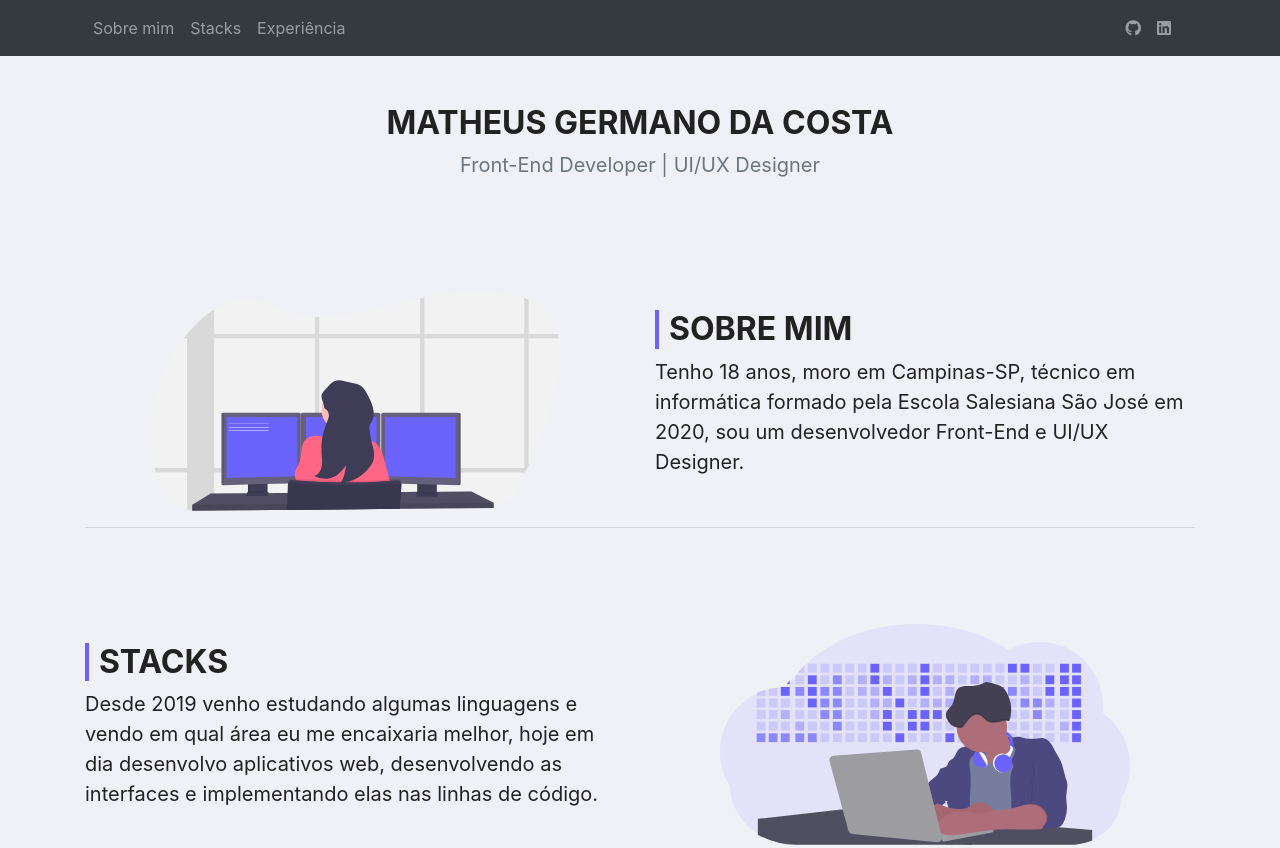
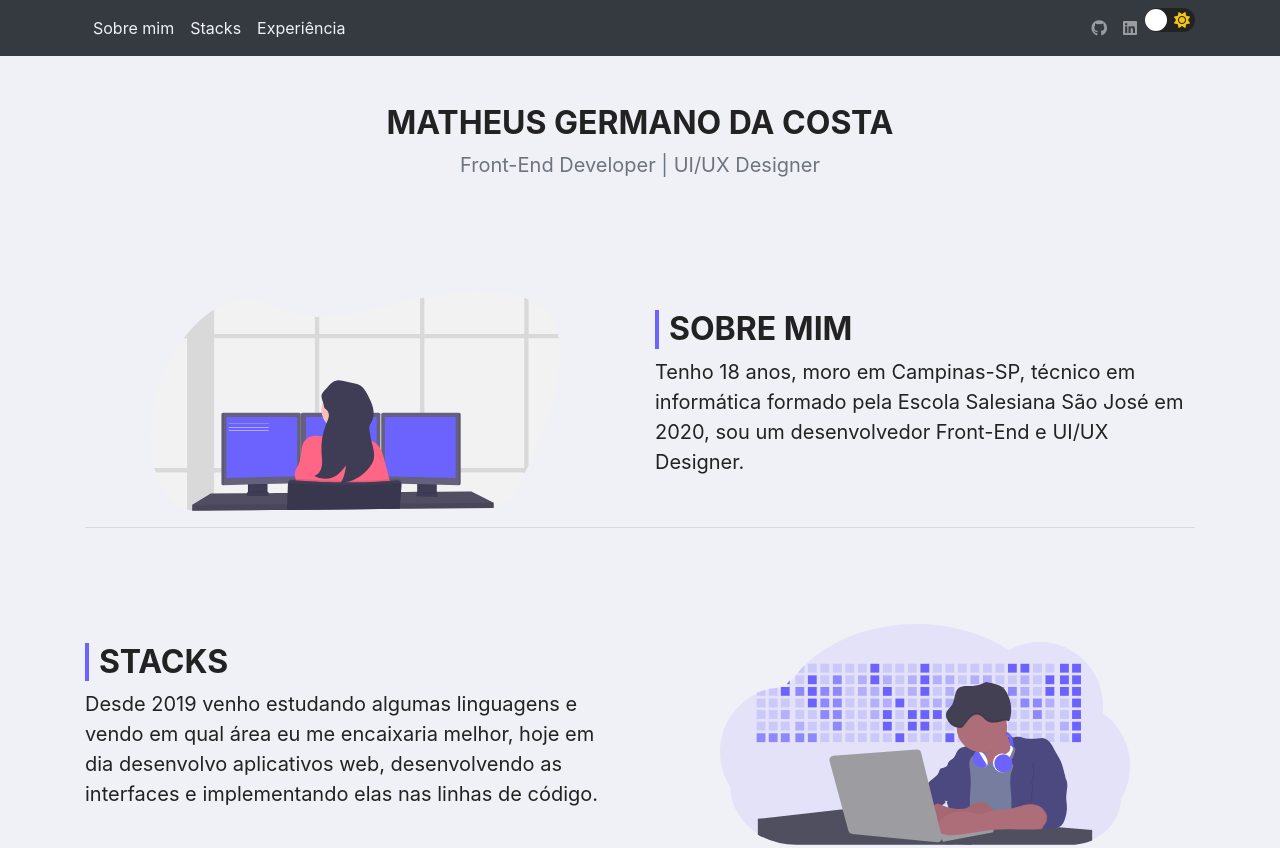
Before and after one commit to matheus-germano/portfolio, a plain HTML site: page index.html in a window 1280 px wide. Shown: the top 848 px of the page. Drawn offline with nearby package versions, Linux system fonts and the light colour scheme.

Commit message:
darkmode

```diff
--- a/css/index.css
+++ b/css/index.css
@@ -1,10 +1,20 @@
 body {
     background-color: #f0f0f7;
     color: #222;
+    transition: background .2s linear;
+}
+
+body.dark {
+    background-color: #222;
+    color: #f0f0f7;
 }
 
 p {
     font-size: 20px;
+}
+
+.text-white {
+    color: #f0f0f7 !important;
 }
 
 #nav-item {
@@ -37,3 +47,45 @@ p {
     width: 410px;
     height: auto;
 }
+
+.label {
+    width: 50px;
+    height: 24px;
+    background-color: #222;
+    border-radius: 50px;
+    display: flex;
+    align-items: center;
+    justify-content: space-between;
+    padding: 5px;
+    position: relative;
+}
+
+.ball {
+    width: 22px;
+    height: 22px;
+    background-color: white;
+    position: absolute;
+    /* top: 2px; */
+    left: 0px;
+    border-radius: 50%;
+    transition: transform .2s linear;
+}
+
+.checkbox {
+    opacity: 0;
+    position: absolute;
+    padding-right: .5rem;
+    padding-left: .5rem;
+}
+
+.checkbox:checked + .label .ball {
+    transform: translateX(28px);
+}
+
+.fa-moon {
+    color: #5e35b1;
+}
+
+.fa-sun {
+    color: #f1c40f;
+}
--- a/index.html
+++ b/index.html
@@ -20,13 +20,13 @@
                 <div class="collapse navbar-collapse" id="navbarNav">
                     <ul class="navbar-nav">
                         <li class="nav-item">
-                            <a href="#sobre-mim" class="nav-link">Sobre mim</a>
+                            <a href="#sobre-mim" class="nav-link text-white">Sobre mim</a>
                         </li>
                         <li class="nav-item">
-                            <a href="#stacks" class="nav-link">Stacks</a>
+                            <a href="#stacks" class="nav-link text-white">Stacks</a>
                         </li>
                         <li class="nav-item">
-                            <a href="#exp" class="nav-link">Experiência</a>
+                            <a href="#exp" class="nav-link text-white">Experiência</a>
                         </li>
                     </ul>
                     <ul class="navbar-nav ml-auto">
@@ -37,7 +37,12 @@
                             <a href="https://www.linkedin.com/in/mgermanodev/" class="nav-link"><i class="fab fa-linkedin"></i></a>
                         </li>
                         <li class="nav-item">
-                            <a href="" class="nav-link"></a>
+                            <input type="checkbox" class="checkbox" id="checkbox">
+                            <label for="checkbox" class="label">
+                                <i class="fas fa-moon"></i>
+                                <i class="fas fa-sun"></i>
+                                <div class="ball"></div>
+                            </label>
                         </li>
                     </ul>
                 </div>
@@ -129,6 +134,7 @@
         </div>
     </section>
 
+    <script src="js/index.js"></script>
     <script src="https://code.jquery.com/jquery-3.2.1.slim.min.js" integrity="sha384-KJ3o2DKtIkvYIK3UENzmM7KCkRr/rE9/Qpg6aAZGJwFDMVNA/GpGFF93hXpG5KkN" crossorigin="anonymous"></script>
     <script src="https://cdnjs.cloudflare.com/ajax/libs/popper.js/1.12.9/umd/popper.min.js" integrity="sha384-ApNbgh9B+Y1QKtv3Rn7W3mgPxhU9K/ScQsAP7hUibX39j7fakFPskvXusvfa0b4Q" crossorigin="anonymous"></script>
     <script src="https://maxcdn.bootstrapcdn.com/bootstrap/4.0.0/js/bootstrap.min.js" integrity="sha384-JZR6Spejh4U02d8jOt6vLEHfe/JQGiRRSQQxSfFWpi1MquVdAyjUar5+76PVCmYl" crossorigin="anonymous"></script>
--- a/js/index.js
+++ b/js/index.js
@@ -0,0 +1,6 @@
+const checkbox = document.getElementById('checkbox');
+
+checkbox.addEventListener('change', () => {
+    // change the theme
+    document.body.classList.toggle('dark');
+});
```
